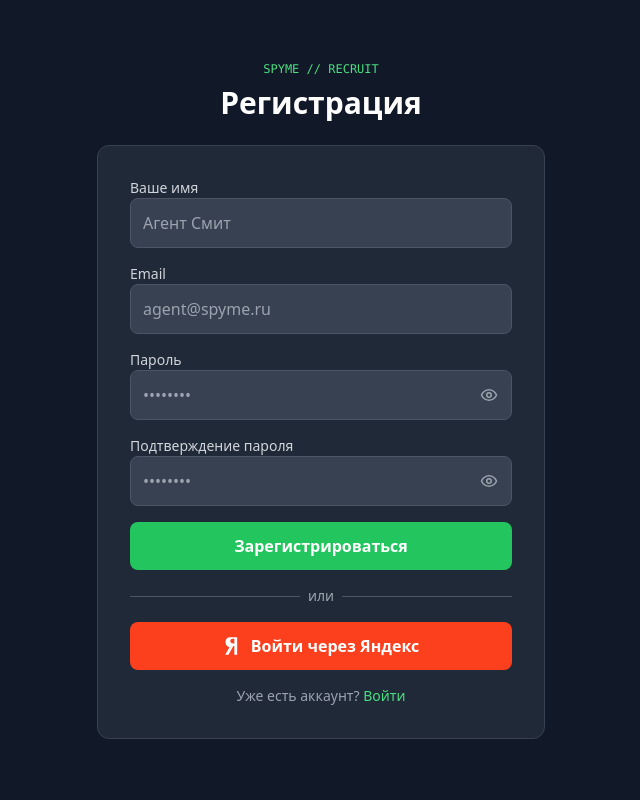
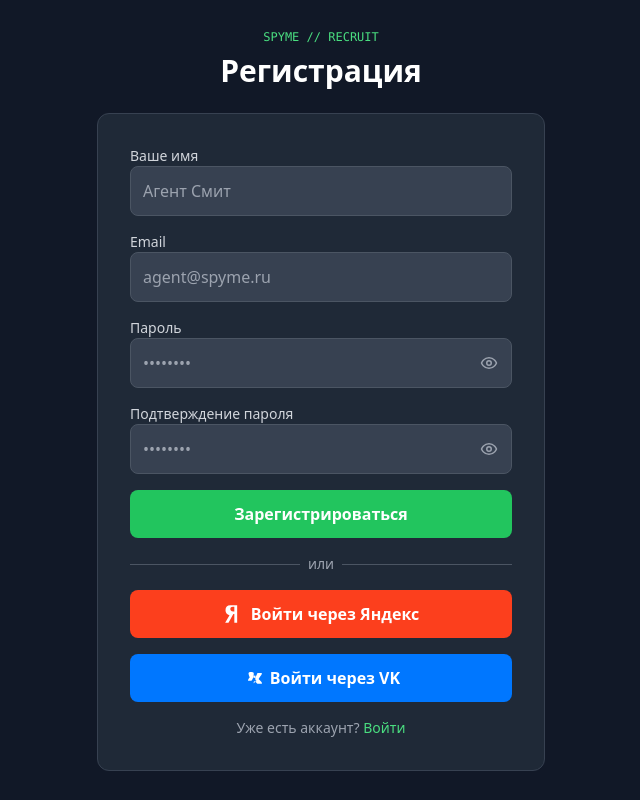
Before and after one commit to gumplenus/spyme, a Next.js app: page /register in a window 1280 px wide. Shown: the whole page, without its empty margins (319-959 px from the left). Built offline with nearby package versions, Linux system fonts and the light colour scheme; no server answers.

Commit message:
feat: finalize VK auth flow with email fallback and vk_id linking

```diff
--- a/components/RegisterForm.tsx
+++ b/components/RegisterForm.tsx
@@ -177,7 +177,7 @@
         {isLoading ? "Проверка..." : "Зарегистрироваться"}
       </button>
 
-            <div className="relative my-4">
+      <div className="relative my-4">
         <div className="absolute inset-0 flex items-center">
           <div className="w-full border-t border-gray-600"></div>
         </div>
@@ -191,15 +191,53 @@
         onClick={() => {
           const clientId = '2ba54608b95e4966a1e9ac1eb7524058';
           const redirectUri = 'https://spyme.com.ru/auth/callback';
-          const authUrl = `https://oauth.yandex.ru/authorize?response_type=code&client_id=${clientId}&redirect_uri=${redirectUri}`;
+          const authUrl = `https://oauth.yandex.ru/authorize?response_type=code&client_id=${clientId}&redirect_uri=${redirectUri}&state=yandex`;
           window.location.href = authUrl;
         }}
-        className="w-full bg-[#FC3F1D] hover:bg-[#E53818] transition-colors text-white font-semibold py-3 rounded-lg flex items-center justify-center gap-2"
+        className="w-full bg-[#FC3F1D] hover:bg-[#E53818] transition-colors text-white font-semibold py-3 rounded-lg flex items-center justify-center gap-2 mb-2"
       >
         <svg width="20" height="20" viewBox="0 0 24 24" fill="currentColor" xmlns="http://www.w3.org/2000/svg">
           <path d="M12.8 1.6H8.6C5.2 1.6 3 3.8 3 7.5C3 10.6 4.8 12.6 7.8 13.4L2.6 22.4H6.6L12.4 11.9H13.6V22.4H17V1.6H12.8ZM13.6 8.9H12.2C10 8.9 8.8 8 8.8 6C8.8 4.1 9.9 3.2 12 3.2H13.6V8.9Z" />
         </svg>
         Войти через Яндекс
+      </button>
+
+      <button
+        type="button"
+        onClick={async () => {
+          // Сохраняем имя и почту из формы, если пользователь их ввел
+          if (username) localStorage.setItem("pendingUsername", username.trim());
+          if (email) localStorage.setItem("pendingEmail", email.trim());
+
+          const array = new Uint32Array(56 / 2);
+          window.crypto.getRandomValues(array);
+          const codeVerifier = Array.from(array, dec => ('0' + dec.toString(16)).substr(-2)).join('');
+
+          const encoder = new TextEncoder();
+          const data = encoder.encode(codeVerifier);
+          const digest = await window.crypto.subtle.digest('SHA-256', data);
+
+          const bytes = new Uint8Array(digest);
+          let binary = '';
+          for (let i = 0; i < bytes.length; i += 1) binary += String.fromCharCode(bytes[i]);
+
+          const base64 = btoa(binary);
+          const codeChallenge = base64.replace(/\+/g, '-').replace(/\//g, '_').replace(/=+$/, '');
+
+          sessionStorage.setItem('vk_code_verifier', codeVerifier);
+
+          const clientId = '54837536';
+          const redirectUri = 'https://spyme.com.ru/auth/callback';
+          const authUrl = `https://id.vk.ru/authorize?response_type=code&client_id=${clientId}&redirect_uri=${redirectUri}&scope=email&state=vk&code_challenge=${codeChallenge}&code_challenge_method=S256`;
+
+          window.location.href = authUrl;
+        }}
+        className="w-full bg-[#0077FF] hover:bg-[#0066DD] transition-colors text-white font-semibold py-3 rounded-lg flex items-center justify-center gap-2"
+      >
+        <svg width="20" height="20" viewBox="0 0 24 24" fill="currentColor" xmlns="http://www.w3.org/2000/svg">
+          <path d="M13.162 18.994c.609 0 .858-.406.851-.915-.031-1.917.714-2.949 2.059-1.604 1.488 1.488 1.796 2.519 3.603 2.519h3.2c.808 0 1.126-.26 1.126-.668 0-.863-1.421-2.386-2.625-3.504-1.686-1.565-1.765-1.602-.313-3.486 1.801-2.339 4.157-5.336 2.073-5.336h-3.981c-.772 0-.828.435-1.103 1.083-.995 2.347-2.886 5.387-3.604 4.922-.751-.485-.407-2.406-.35-5.261.015-.754.011-1.271-1.141-1.539-.814-.18-1.549-.26-2.21-.26-1.72 0-3.105.539-2.887 2.016.158 1.077.734 2.866 1.431 4.251-1.022 1.266-2.835 4.097-1.725 4.097h3.417c.5 0 .915-.256 1.126-.788.823-2.08 2.137-4.734 3.007-5.621.506-.515.858-.15.858.515v4.109c0 1.054.545 1.785 1.703 1.785z" />
+        </svg>
+        Войти через VK
       </button>
 
       <p className="text-gray-400 text-sm mt-4 text-center">
```
